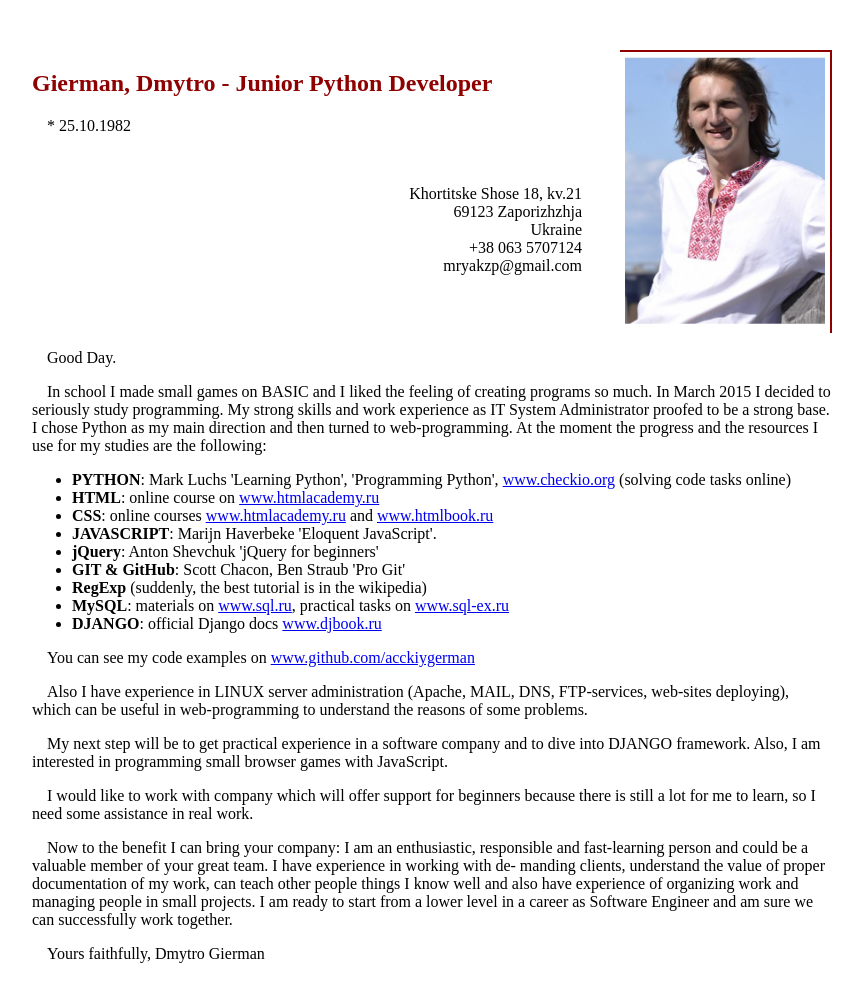
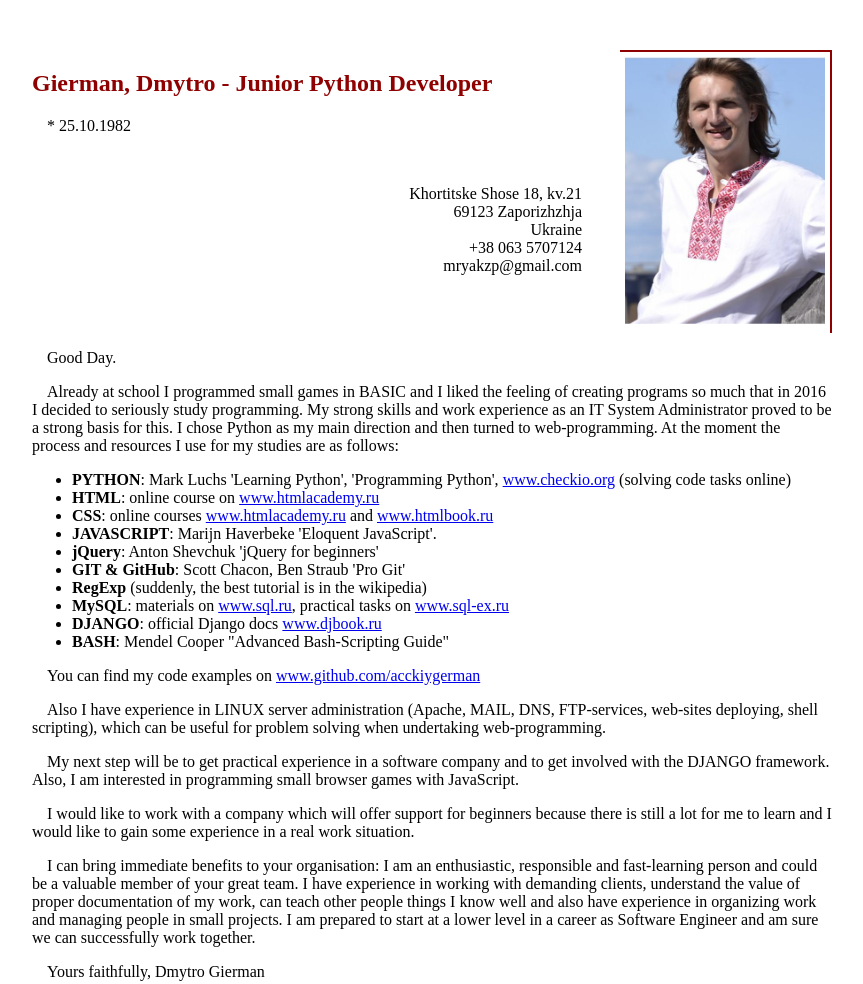
Before and after one commit to AcckiyGerman/acckiygerman.github.io, a plain HTML site: page index.html in a window 1280 px wide. Shown: the top 984 px of the page, without its empty margins (208-1071 px from the left). Drawn offline with Linux system fonts and the light colour scheme.

Commit message:
Polish text in CV

```diff
--- a/index.html
+++ b/index.html
@@ -25,11 +25,11 @@
 		</div>
 		<div class='letter'>
 			<p>Good Day.</p>
-			<p>In school I made small games on BASIC and I liked the feeling of creating programs so much. In
-				March 2015 I decided to seriously study programming. My strong skills and work experience as IT
-				System Administrator proofed to be a strong base. I chose Python as my main direction and then
-				turned to web-programming. At the moment the progress and the resources I use for my studies are
-                the following:</p>
+			<p>Already at school I programmed small games in BASIC and I liked the feeling of creating
+				programs so much that in 2016 I decided to seriously study programming. My strong
+				skills and work experience as an IT System Administrator proved to be a strong basis for
+				this. I chose Python as my main direction and then turned to web-programming. At the
+				moment the process and resources I use for my studies are as follows:</p>
 			<ul>
 				<li><b>PYTHON</b>: Mark Luchs 'Learning Python', 'Programming Python',
                     <a href='http://www.checkio.org/'>www.checkio.org</a> (solving code tasks online)
@@ -43,22 +43,25 @@
                 <li><b>MySQL</b>: materials on <a href='http://www.sql.ru/'>www.sql.ru</a>,
                     practical tasks on <a href="http://www.sql-ex.ru/">www.sql-ex.ru</a>
                 <li><b>DJANGO</b>: official Django docs <a href="http://djbook.ru/rel1.9/">www.djbook.ru</a>
+				<li><b>BASH</b>: Mendel Cooper "Advanced Bash-Scripting Guide"
 			</ul>
-            <p>You can see my code examples on
+            <p>You can find my code examples on
                 <a href="https://github.com/acckiygerman">www.github.com/acckiygerman</a></p>
 			<p>Also I have experience in LINUX server administration (Apache, MAIL, DNS, FTP-services,
-				web-sites deploying), which can be useful in web-programming to understand the reasons of some
-				problems.</p>
-			<p>My next step will be to get practical experience in a software company and to dive into DJANGO
-				framework. Also, I am interested in programming small browser games with JavaScript.</p>
-			<p>I would like to work with company which will offer support for beginners because there is still a
-				lot for me to learn, so I need some assistance in real work.</p>
-			<p>Now to the benefit I can bring your company: I am an enthusiastic, responsible and fast-learning
-				person and could be a valuable member of your great team. I have experience in working with de-
-				manding clients, understand the value of proper documentation of my work, can teach other people
-				things I know well and also have experience of organizing work and managing people in small
-				projects. I am ready to start from a lower level in a career as Software Engineer and am sure we
-                can successfully work together.</p>
+				web-sites deploying, shell scripting), which can be useful for problem solving when
+			undertaking web-programming.</p>
+			<p>My next step will be to get practical experience in a software company and to get
+				involved with the DJANGO framework.
+				Also, I am interested in programming small browser games with JavaScript.</p>
+			<p>I would like to work with a company which will offer support for beginners because there is still
+				a lot for me to learn and I would like to gain some experience in a real work situation.</p>
+			<p>I can bring immediate benefits to your organisation: I am an enthusiastic, responsible
+				and fast-learning person and could be a valuable member of your great team.
+				I have experience in working with demanding clients, understand the value of proper
+				documentation of my work, can teach other people things I know well and also have
+				experience in organizing work and managing people in small projects. I am prepared
+				to start at a lower level in a career as Software Engineer and am sure we can
+				successfully work together.</p>
 			<p>Yours faithfully, Dmytro Gierman</p>
 
 		</div>
@@ -89,7 +92,7 @@
 					<td width="80%">
 						<strong>Self-Employed:</strong><br>
 						Selling computers & accessories<br>
-						Technical support for small companies and private costumers:<br>
+						Technical support for small companies and private customers:<br>
 						computer servicing, repairing, software installation, etc<br>
 					</td>
 					<td width="20%" class='border-left'>2007-2009</td>
```
